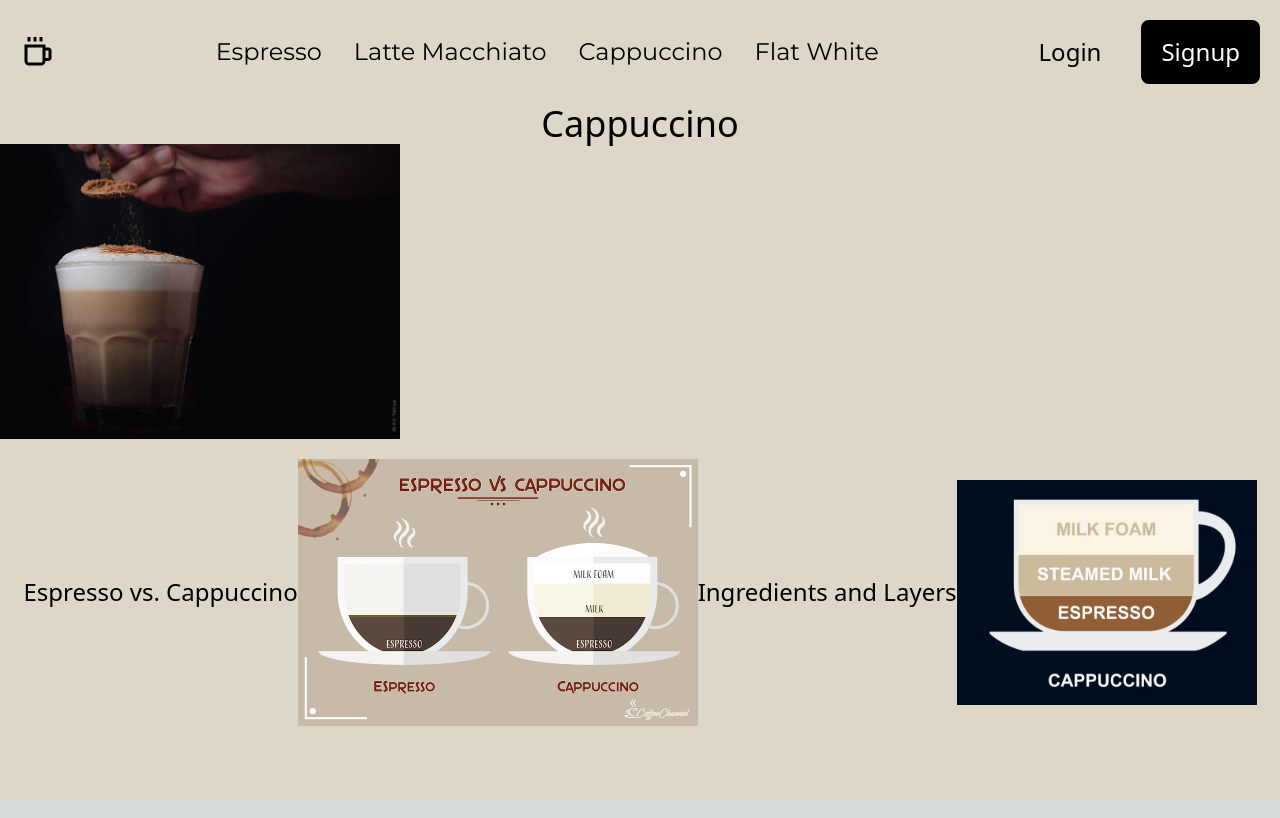
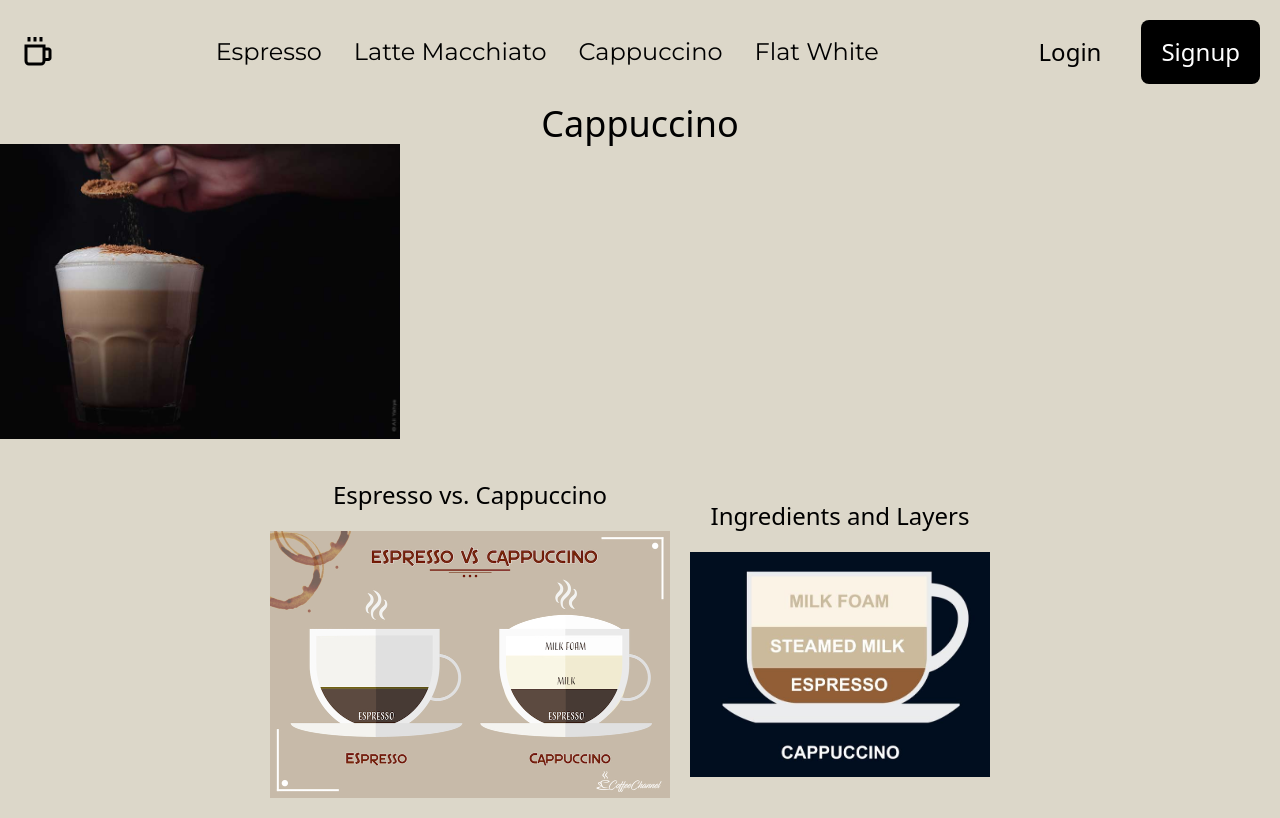
Before and after one commit to skollegger/kaffeemaschineWebsite, a Next.js app: page /Cappuccino in a window 1280 px wide. Built offline with nearby package versions, Linux system fonts and the light colour scheme.

Commit message:
cappuccino

```diff
--- a/app/Cappuccino/page.tsx
+++ b/app/Cappuccino/page.tsx
@@ -5,7 +5,7 @@ import Navbar from "../componends/navbar";
 function cappuccino() {
   return (
   <>
-    <div className="h-screen bg-bg_back">
+    <div className="h-full bg-bg_back">
       <Navbar/>
       <h1 className="text-center text-4xl text-black">Cappuccino</h1>
       <Image
@@ -15,9 +15,9 @@ function cappuccino() {
         height={300}
         width={400}
       />
-      <div className="flex flex-row justify-center m-5">
-        <div className="flex justify-center items-center">
-          <h1 className="text-center text-2xl text-black">Espresso vs. Cappuccino</h1>
+      <div className='flex p-5 flex-row justify-center'>
+        <div className='flex justify-center items-center flex-col'>
+          <h1 className="text-center text-2xl text-black m-5">Espresso vs. Cappuccino</h1>
           <Image
             src={"/Cappucino/description2.jpg"}
             alt={""}
@@ -25,8 +25,8 @@ function cappuccino() {
             width={400}
           />
         </div>
-        <div className="flex justify-center items-center">
-          <h1 className="text-center text-2xl text-black">Ingredients and Layers</h1>
+        <div className='flex justify-center items-center p-5 flex-col'>
+          <h1 className="text-center text-2xl text-black m-5">Ingredients and Layers</h1>
           <Image
             src={"/Cappucino/description.jpg"}
             alt={""}
--- a/app/Espresso/page.tsx
+++ b/app/Espresso/page.tsx
@@ -5,7 +5,7 @@ import Navbar from "../componends/navbar";
 function espresso() {
   return (
     <>
-    <div className="h-screen bg-bg_back">
+    <div className="h-full bg-bg_back">
       <Navbar/>
       <h1 className="text-center text-4xl text-black">Espresso</h1>
       <Image
```
